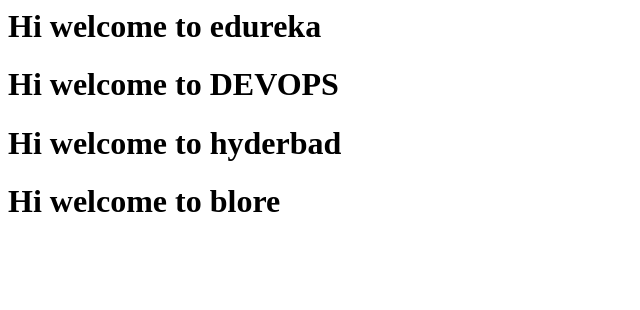
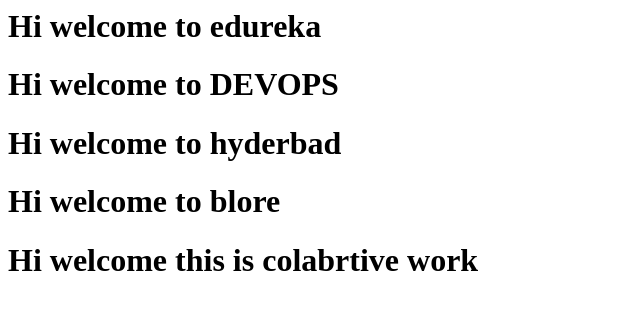
Before and after one commit to devopsstuff09/code, a plain HTML site: page index.html in a window 1280 px wide. Shown: the whole page, without its empty margins (0-640 px from the left). Drawn offline with Linux system fonts and the light colour scheme.

Commit message:
added malreaddy changes

```diff
--- a/index.html
+++ b/index.html
@@ -2,3 +2,4 @@
 <h1> Hi welcome to DEVOPS </h1>
 <h1> Hi welcome to hyderbad </h1>
 <h1> Hi welcome to blore </h1>
+<h1> Hi welcome this is colabrtive work </h1>
```
